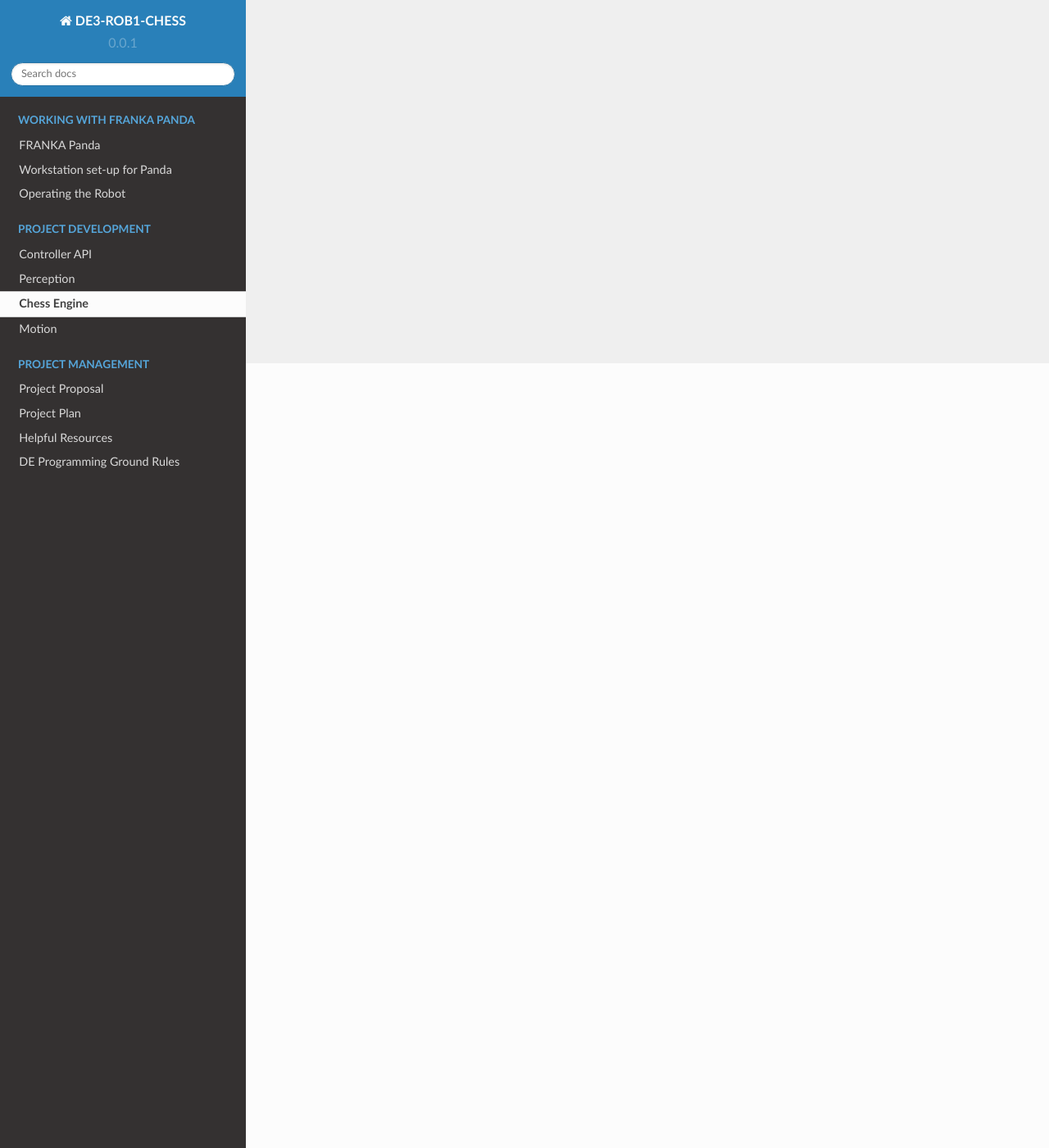
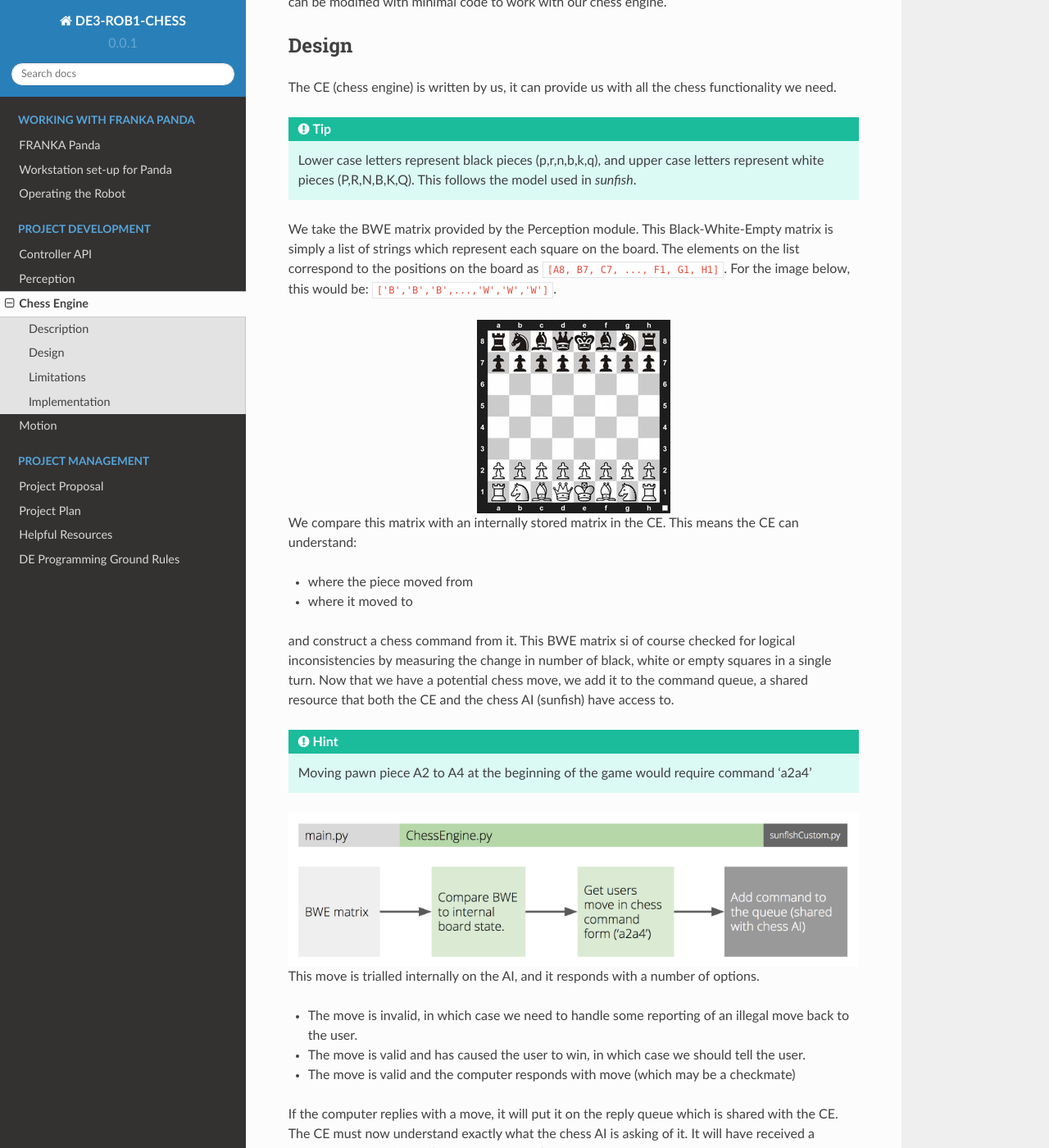
Before and after one commit to nebbles/DE3-ROB1-CHESS, a Sphinx documentation site: the page built from docs/source/chess-engine.rst, in a window 1280 px wide and 1400 px high, scrolled down 957 px. Shown: the whole window at 82% size. Built offline with Sphinx 7.4.7 and the Read the Docs theme 2.0.0, drawn with Linux system fonts in a browser that asks for light colours; formulas are drawn with MathJax 3; some of the changed text lies outside the part shown.

Commit message:
add chess engine docs

```diff
--- a/docs/source/chess-engine.rst
+++ b/docs/source/chess-engine.rst
@@ -2,5 +2,118 @@
 Chess Engine
 ************
 
-.. note::
-  This page is a placeholder.
+Description
+===========
+
+The chess engine is an interface to any chess AI we choose. Currently we are using
+`sunfish by thomasahle`_ as our chess AI of choice. The chess engine spins up an instance of the
+sunfish program, and then sends the users plays to the AI. The AI then responds with
+what it decides should be the computer/robots move. To do this, some small modifications
+had to be made to the sunfish source code:
+
+* Add a wait loop for the command queue to be filled with the user's response. Inform the engine if the move is invalid or not.
+
+.. literalinclude:: ../../chess/sunfish_custom.py
+   :lines: 449-464
+
+* Inform the game engine if the user's move caused them to win.
+
+.. literalinclude:: ../../chess/sunfish_custom.py
+  :lines: 466-475
+
+* Send whether the computer won or not. Also, send the computers move back to the chess engine through a seperate queue.
+
+.. literalinclude:: ../../chess/sunfish_custom.py
+   :lines: 480-490
+
+These minimal changes mean that any AI that takes a users input as a chess command
+(e.g. 'a2a4') can be modified with minimal code to work with our chess engine.
+
+.. _`sunfish by thomasahle`: https://github.com/thomasahle/sunfish
+
+Design
+======
+
+The CE (chess engine) is written by us, it can provide us with all the
+chess functionality we need.
+
+.. tip::
+  Lower case letters represent black pieces (p,r,n,b,k,q), and upper case letters represent white pieces (P,R,N,B,K,Q). This follows the model used in *sunfish*.
+
+We take the BWE matrix provided by the Perception module. This Black-White-Empty
+matrix is simply a list of strings which represent each square on the board. The elements on the list correspond to the positions on the board as ``[A8, B7, C7, ..., F1, G1, H1]``. For the image below, this would be: ``['B','B','B',...,'W','W','W']``.
+
+.. figure:: _static/chess-board.jpg
+    :align: center
+    :figclass: align-center
+
+We compare this matrix with an internally stored matrix in the CE. This means the CE can
+understand:
+
+* where the piece moved from
+* where it moved to
+
+and construct a chess command from it. This BWE matrix si of course checked for logical inconsistencies by measuring the change in number of black, white or empty squares in a single turn. Now that we have a potential chess move, we add it to the command queue, a shared resource that both the CE and the chess AI (sunfish) have access to.
+
+.. hint::
+  Moving pawn piece A2 to A4 at the beginning of the game would require command 'a2a4'
+
+.. figure:: _static/chess_engine_user_move.png
+    :align: center
+    :figclass: align-center
+
+This move is trialled internally on the AI, and it responds with a number of options.
+
+* The move is invalid, in which case we need to handle some reporting of an illegal move back to the user.
+* The move is valid and has caused the user to win, in which case we should tell the user.
+* The move is valid and the computer responds with move (which may be a checkmate)
+
+If the computer replies with a move, it will put it on the reply queue which is shared with the CE. The CE must now understand exactly what the chess AI is asking of it. It will have received a command such as 'b1c4' (i.e. knight b1 to c4). The CE then splits this command into the start and end position of the move. It then converts these positions into indices, which it uses to search its internally stored board for the type of piece that is moving. In addition it checks if there is already a piece existing at the end position.
+
+The CE first updates its internal board to rememeber the move the computer just made, then returns the following information to the caller (function):
+
+* Firstly, if there is a piece to be killed, its location and type.
+* Then, the start location of the piece moving, and its type.
+* Finally, the end location of the piece moving.
+
+Limitations
+===========
+
+The chess engine has limitations, which could be implemented in later versions:
+
+* No support for pawn piece conversion (bringing pieces back onto the board).
+* No support for special chess moves such as castling.
+
+Implementation
+==============
+
+**Example usage**::
+
+  from chess.engine import ChessEngine
+
+  bwe_list  # Get BWE from the camera
+
+  engine = ChessEngine()
+  code, result = engine.input_bwe(bwe_list)
+
+  if code == -1:
+      print("There was a problem with the BWE matrix")
+  elif code == 0:
+      print("Invalid move by user: ", result)
+  elif code == 1:
+      print("The user won the game")
+  elif code == 2:
+      print("The computer has won the game", result)
+      franka_move(result)
+      franka_celebrate()
+  elif code == 3:
+      print("The computer's move is: ", result)
+      franka_move(result)
+  else:
+    print("Error code not recognised: ", code)
+
+**Documentation**:
+
+.. automodule:: chess.engine
+  :members:
+  :undoc-members:
```
Also changed, not shown: docs/source/_static/chess-board.jpg (added), docs/source/_static/chess_engine_user_move.png (added).
